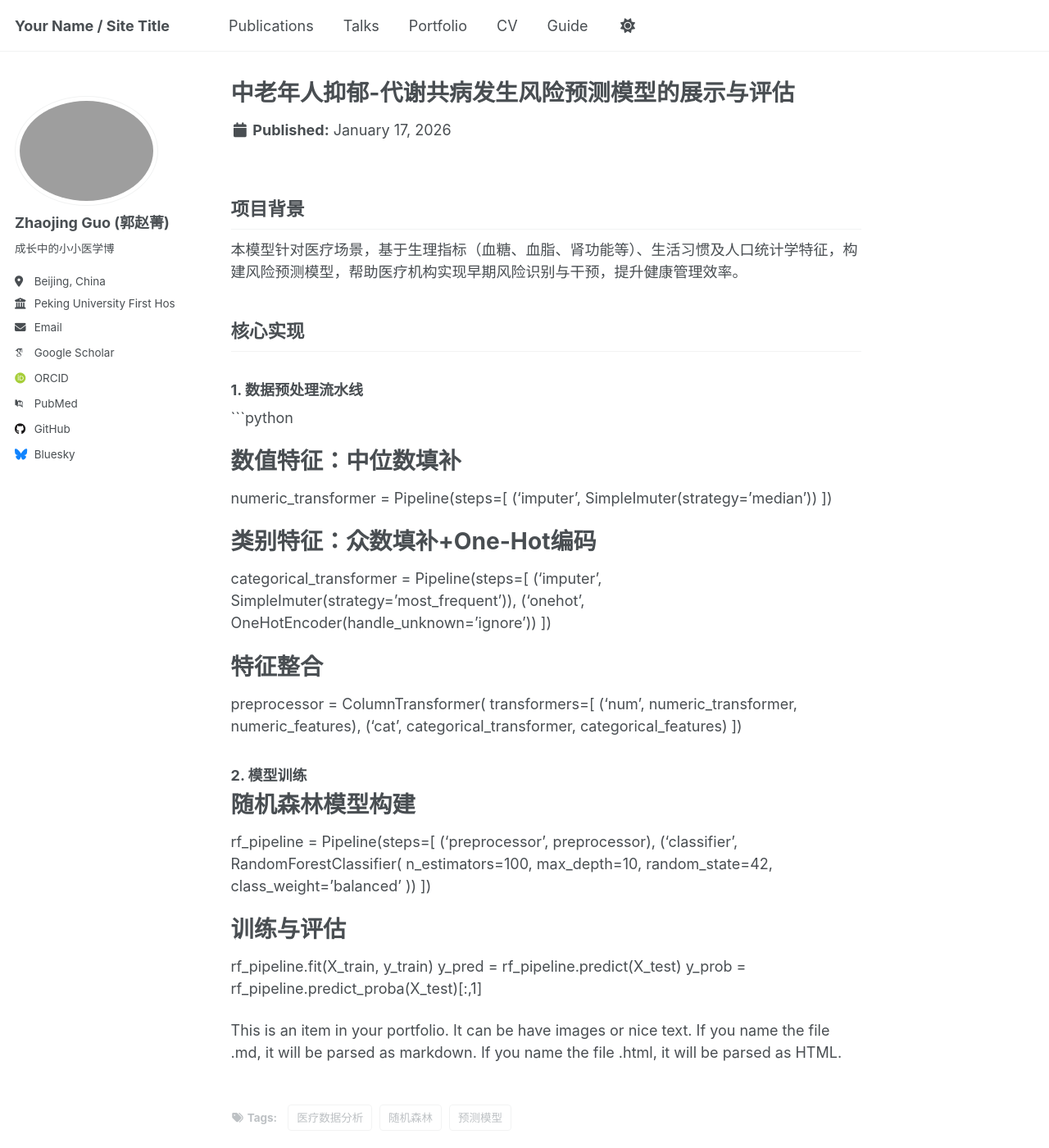
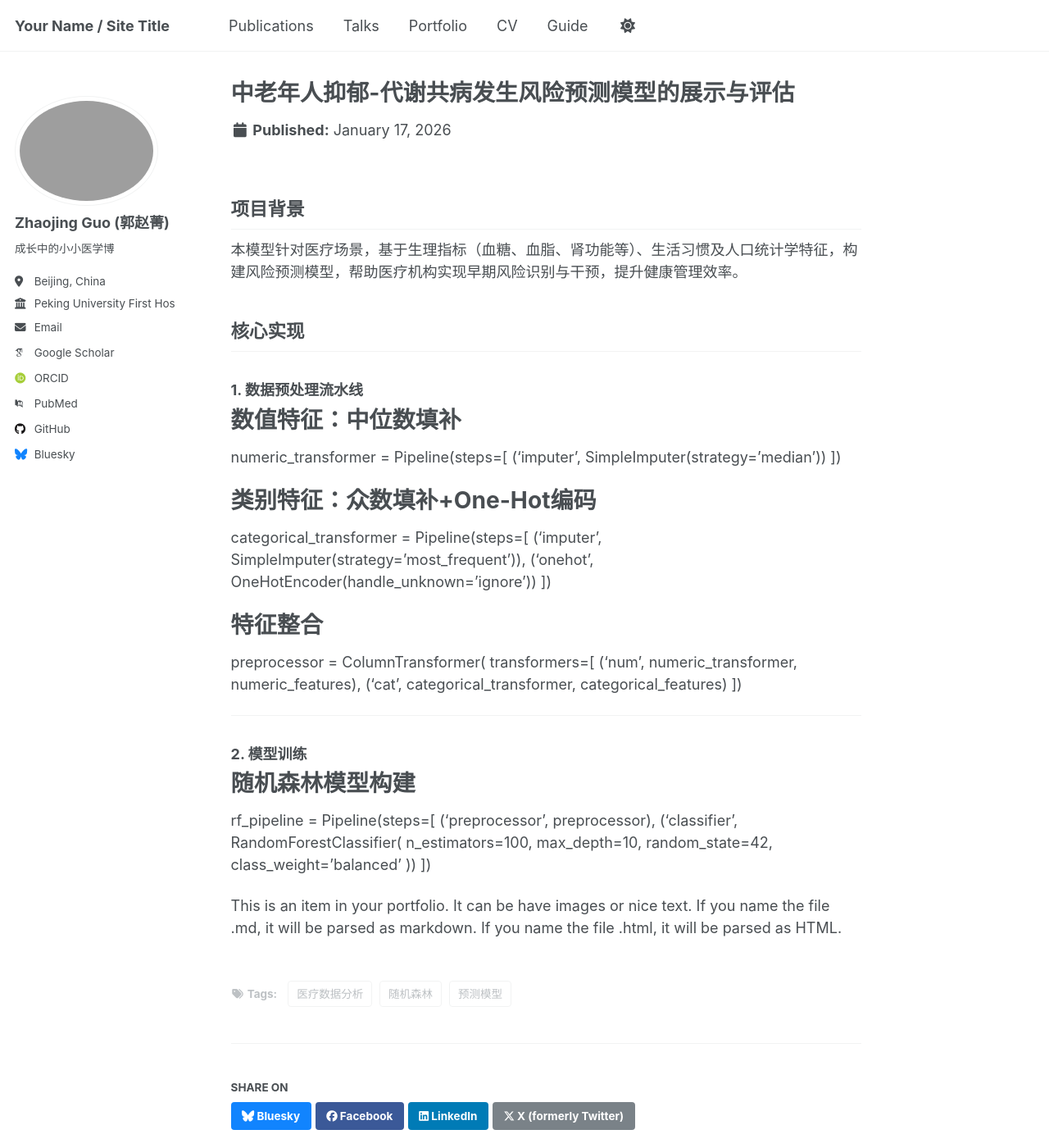
Before and after one commit to GuoZJ277/GuoZJ277.github.io, a Jekyll site: the page built from _portfolio/portfolio-1.md, in a window 1280 px wide and 1400 px high. Shown: the whole window at 82% size. Built offline with Jekyll 4.4.1, drawn with Linux system fonts in a browser that asks for light colours; some web fonts are replaced; a script that is not in the unit is left out.

Commit message:
Update portfolio-1.md

````diff
--- a/_portfolio/portfolio-1.md
+++ b/_portfolio/portfolio-1.md
@@ -12,15 +12,15 @@ tags: ["预测模型", "随机森林", "医疗数据分析"]
 
 ## 核心实现
 ### 1. 数据预处理流水线
-```python
+
 # 数值特征：中位数填补
 numeric_transformer = Pipeline(steps=[
-    ('imputer', SimpleImuter(strategy='median'))
+    ('imputer', SimpleImputer(strategy='median'))
 ])
 
 # 类别特征：众数填补+One-Hot编码
 categorical_transformer = Pipeline(steps=[
-    ('imputer', SimpleImuter(strategy='most_frequent')),
+    ('imputer', SimpleImputer(strategy='most_frequent')),
     ('onehot', OneHotEncoder(handle_unknown='ignore'))
 ])
 
@@ -31,7 +31,10 @@ preprocessor = ColumnTransformer(
         ('cat', categorical_transformer, categorical_features)
     ])
 
+---
+
 ### 2. 模型训练
+
 # 随机森林模型构建
 rf_pipeline = Pipeline(steps=[
     ('preprocessor', preprocessor),
@@ -43,10 +46,4 @@ rf_pipeline = Pipeline(steps=[
     ))
 ])
 
-# 训练与评估
-rf_pipeline.fit(X_train, y_train)
-y_pred = rf_pipeline.predict(X_test)
-y_prob = rf_pipeline.predict_proba(X_test)[:,1]
-
-
 This is an item in your portfolio. It can be have images or nice text. If you name the file .md, it will be parsed as markdown. If you name the file .html, it will be parsed as HTML.
````
